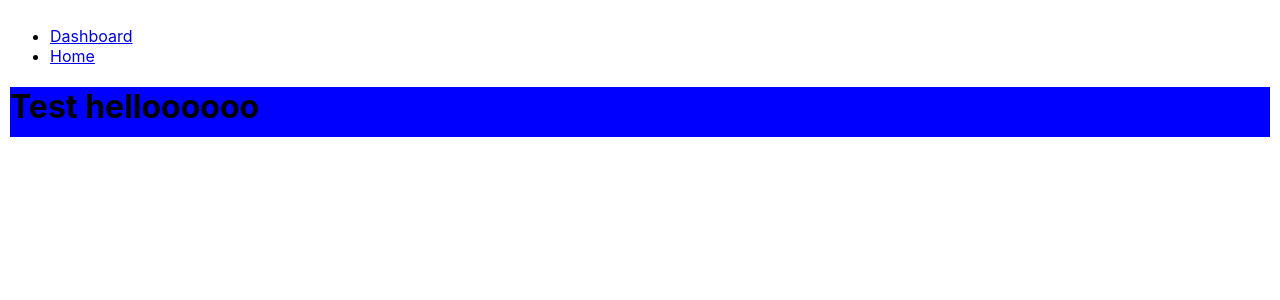
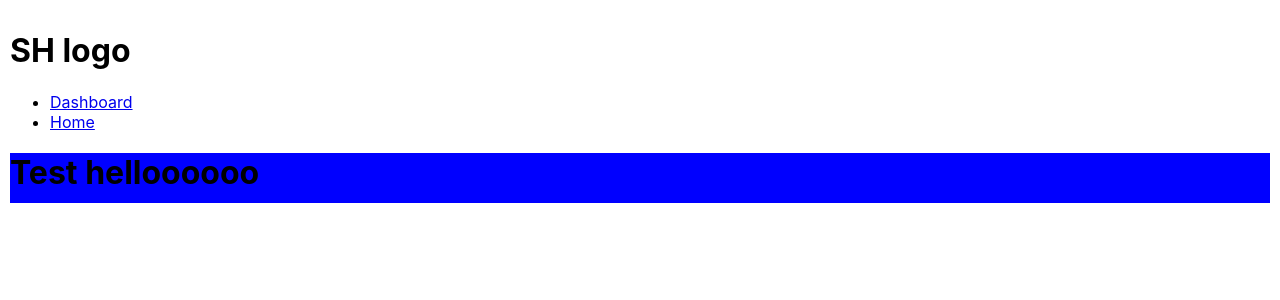
Before and after one commit to ELozhkin/MentorApp, a React (Create React App) app: page / in a window 1280 px wide. Shown: the top 300 px of the page. Built offline with nearby package versions, Linux system fonts and the light colour scheme.

Commit message:
Updated README

```diff
--- a/src/Main.js
+++ b/src/Main.js
@@ -10,6 +10,7 @@ class Main extends Component {
     render() {
         return (
             <div >
+
                 <Switch>
                     <Route exact path='/' component={Hello} />
                     <Route path='/dashboard' component={RequestDashboard} />
--- a/src/client/components/Nav.js
+++ b/src/client/components/Nav.js
@@ -6,6 +6,7 @@ class Nav extends Component {
     render() {
         return (
             <header>
+                <h1>SH logo</h1>
                 <ul>
                     <li>
                         <Link to='/dashboard'>Dashboard</Link>
```
Also changed, not shown: 1 other file (tests, documents, lock files or other folders).
